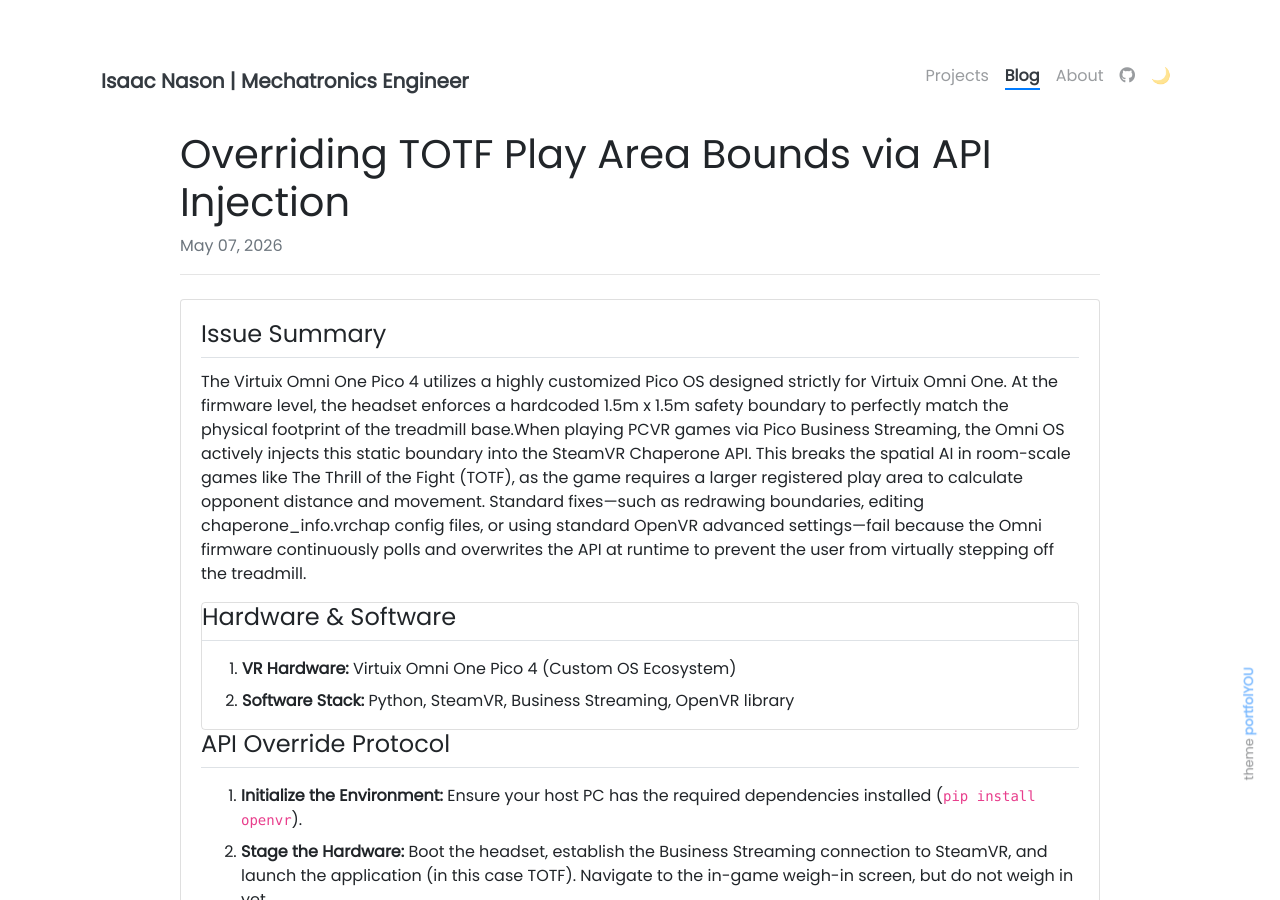
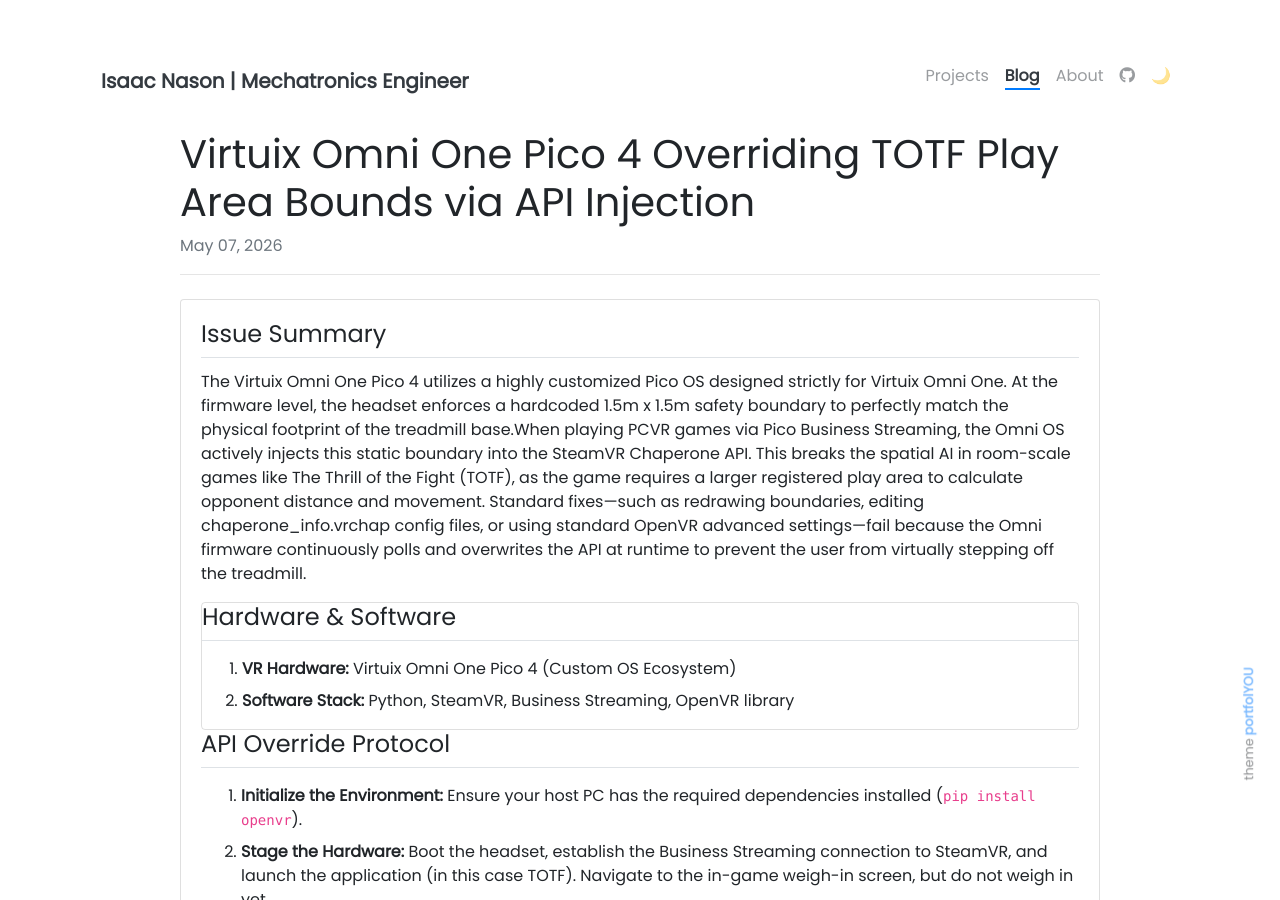
Before and after one commit to mistabowhunta/github.io, a Jekyll site: the page built from _posts/2026-05-07-override-totf-bounds.md, in a window 1280 px wide and 900 px high. Built offline with Jekyll 4.4.1, drawn with Linux system fonts in a browser that asks for light colours; our own code applies the rules of GitHub Pages for plain Markdown files.

Commit message:
Update 2026-05-07-override-totf-bounds.md

```diff
--- a/_posts/2026-05-07-override-totf-bounds.md
+++ b/_posts/2026-05-07-override-totf-bounds.md
@@ -1,5 +1,5 @@
 ---
-title: "Overriding TOTF Play Area Bounds via API Injection"
+title: " Virtuix Omni One Pico 4 Overriding TOTF Play Area Bounds via API Injection"
 name: "Overriding TOTF Play Area Bounds via API Injection"
 tools: [vr, python, tutorial, omni_one, pico4, virtuix, openvr, bounds, TOTF]
 date: 2026-05-07
```
